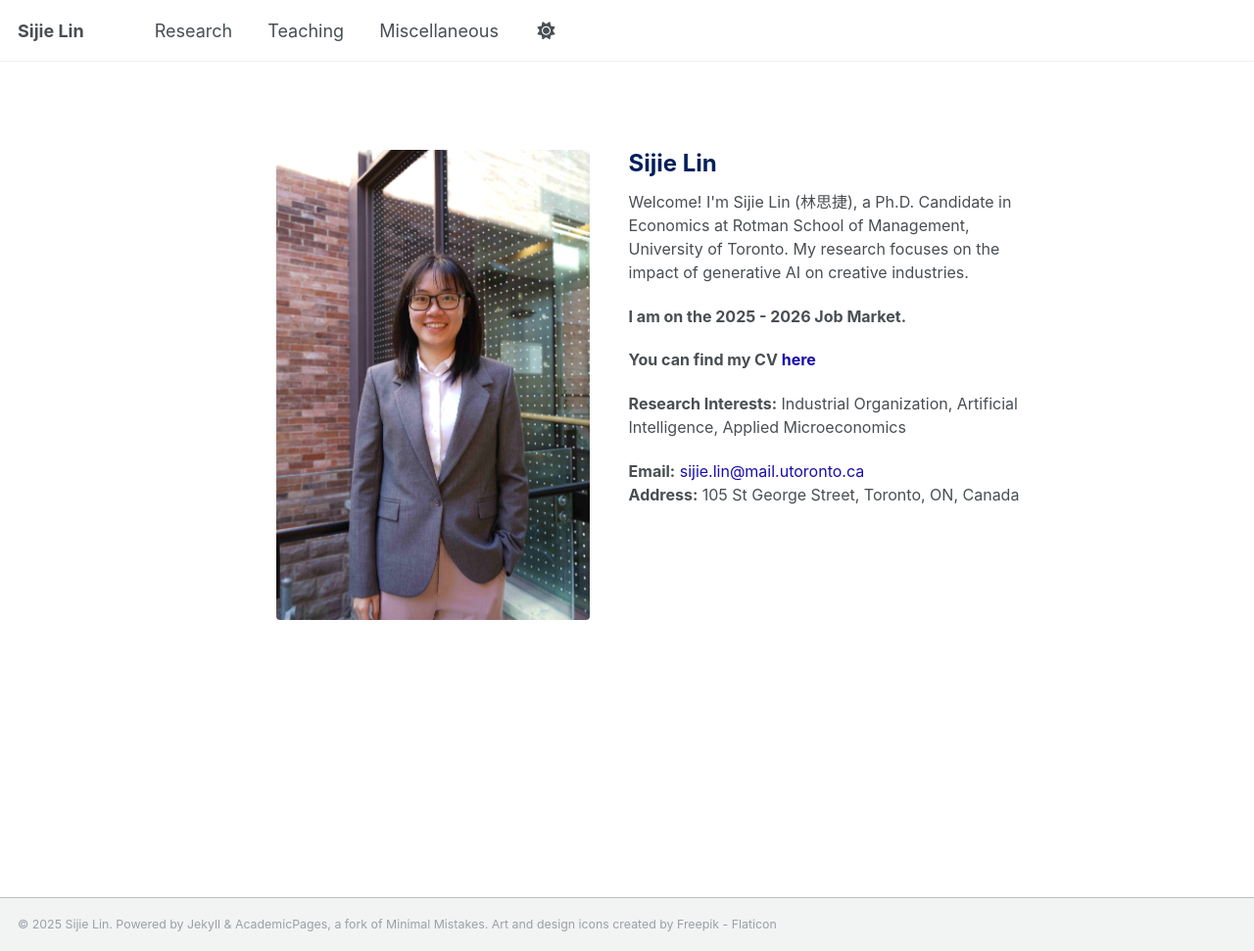
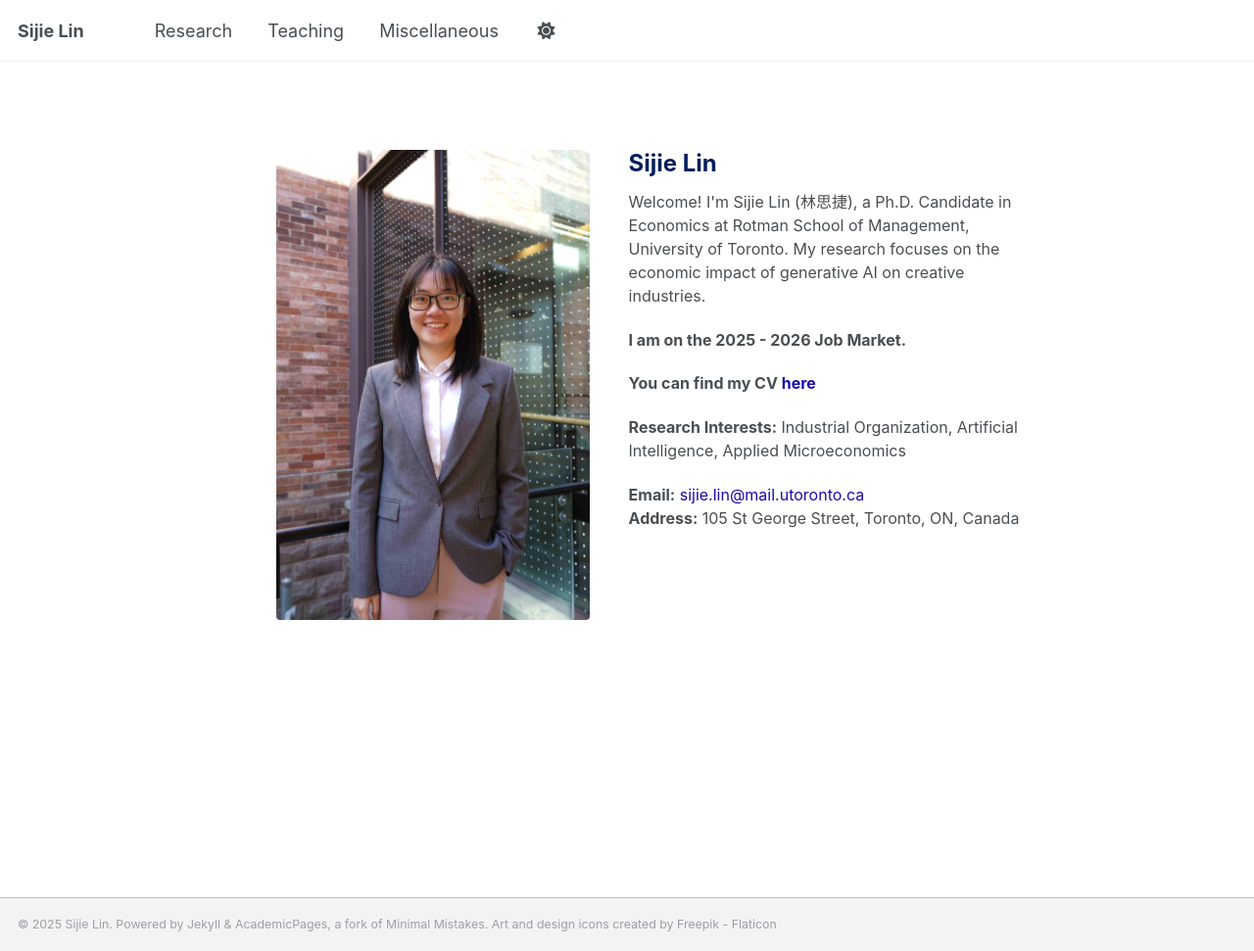
Before and after one commit to sijielin/sijielin.github.io, a Jekyll site: the page built from _pages/about.md, in a window 1280 px wide and 971 px high. Shown: the whole window at 98% size. Built offline with Jekyll 4.4.1, drawn with Linux system fonts in a browser that asks for light colours.

Commit message:
Update about.md

```diff
--- a/_pages/about.md
+++ b/_pages/about.md
@@ -72,7 +72,7 @@ keywords: ["Sijie Lin", "Economics PhD", "Generative AI", "Rotman", "Innovation"
 
   <div class="profile-text-block">
     <h1>Sijie Lin</h1>
-    <p>Welcome! I'm Sijie Lin (林思捷), a Ph.D. Candidate in Economics at Rotman School of Management, University of Toronto. My research focuses on the impact of generative AI on creative industries.</p>
+    <p>Welcome! I'm Sijie Lin (林思捷), a Ph.D. Candidate in Economics at Rotman School of Management, University of Toronto. My research focuses on the economic impact of generative AI on creative industries.</p>
 
     <p><strong>I am on the 2025 - 2026 Job Market.</strong></p>
 
```
